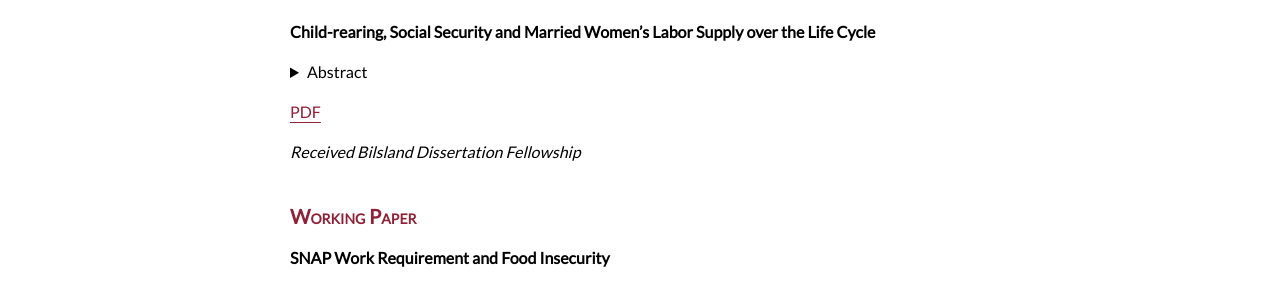
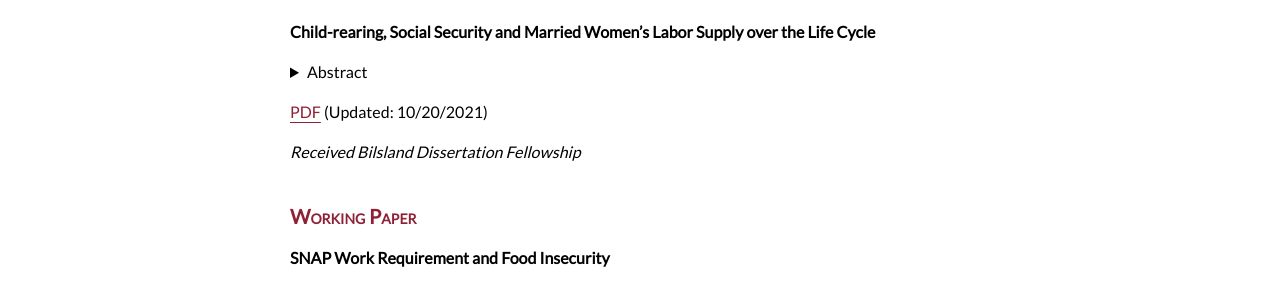
Before and after one commit to debasmita-das-econ/debasmita-das-econ.github.io, a Jekyll site: the page built from research.md, in a window 1280 px wide. Shown: the part 148-438 px from the top of the page. Built offline with Jekyll 4.4.1, drawn with Linux system fonts in a browser that asks for light colours; a style sheet for code colours, icons or effects is not loaded.

Commit message:
Update research.md

```diff
--- a/research.md
+++ b/research.md
@@ -18,7 +18,7 @@ You can also find my articles on my Google Scholar profile.
   </p>
 </details>
 
-[PDF](http://debasmita-das-econ.github.io/resources/JMP_draft_Debasmita_Das_2021.pdf)
+[PDF](http://debasmita-das-econ.github.io/resources/JMP_draft_Debasmita_Das_2021.pdf) (Updated: 10/20/2021) <br>
 
 *Received Bilsland Dissertation Fellowship* <br>
 <br>
```
